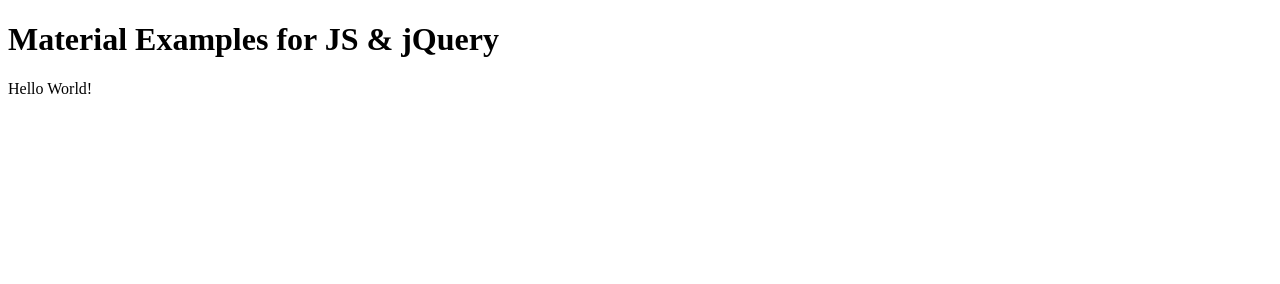
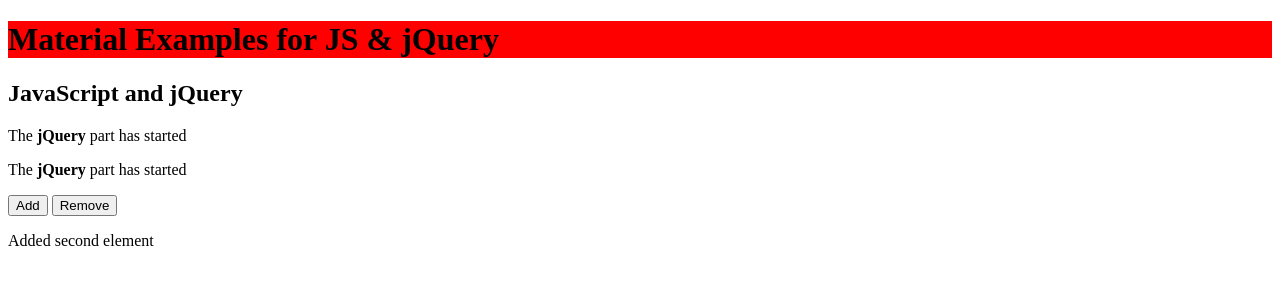
Before and after one commit to albertkomlos/sah-js-examples-april-6-albert, a plain HTML site: page index.html in a window 1280 px wide. Drawn offline with nearby package versions, Linux system fonts and the light colour scheme.

Commit message:
third part

```diff
--- a/index.html
+++ b/index.html
@@ -3,11 +3,21 @@
 <head>
     <meta charset="UTF-8">
     <meta name="viewport" content="width=device-width, initial-scale=1.0">
-    <title>Material Examples for JvaScript</title>
+    <title>Material Examples for JavaScript</title>
+    <link rel="stylesheet" href="style.css">
 </head>
 <body>
     <h1>Material Examples for JS & jQuery</h1>
+    <h2 class="green">JavaScript and jQuery</h2>
     <p>Hello World!</p>
+    <p>Hello World2!</p>
+    <button id="add-button">Add</button>
+    <button id="remove-button">Remove</button>
+    <main>
+
+    </main>
+
+    <script src="https://ajax.googleapis.com/ajax/libs/jquery/3.4.1/jquery.min.js"></script>
     <script src="scripts.js"></script>
 </body>
 </html>
--- a/scripts.js
+++ b/scripts.js
@@ -1,3 +1,30 @@
 let name='Adam';
 
+//backtick shortcut
 console.log(`Hello my dear" ${name}`)
+
+//jQuery part
+$('p').html('The <strong>jQuery</strong> part has started')
+
+$('h1').css('background','red')
+
+$('h2').toggleClass('green');
+$('p').toggleClass('green');
+$('p').toggleClass('green');
+
+$('main').append('<p id="first">Added element</p>');
+$('main').append('<p id="second">Added second element</p>');
+
+$('#first').remove();
+
+$('#add-button').click(() => {
+    $('main').append('<p>Added a new p tag</p>');
+});
+
+
+
+let removeFunction = () => {
+    $('main p:last-child').remove();
+}
+
+$('#remove-button').click(removeFunction);
--- /dev/null
+++ b/style.css
@@ -0,0 +1,3 @@
+.green {
+    background: lime;
+}
```
